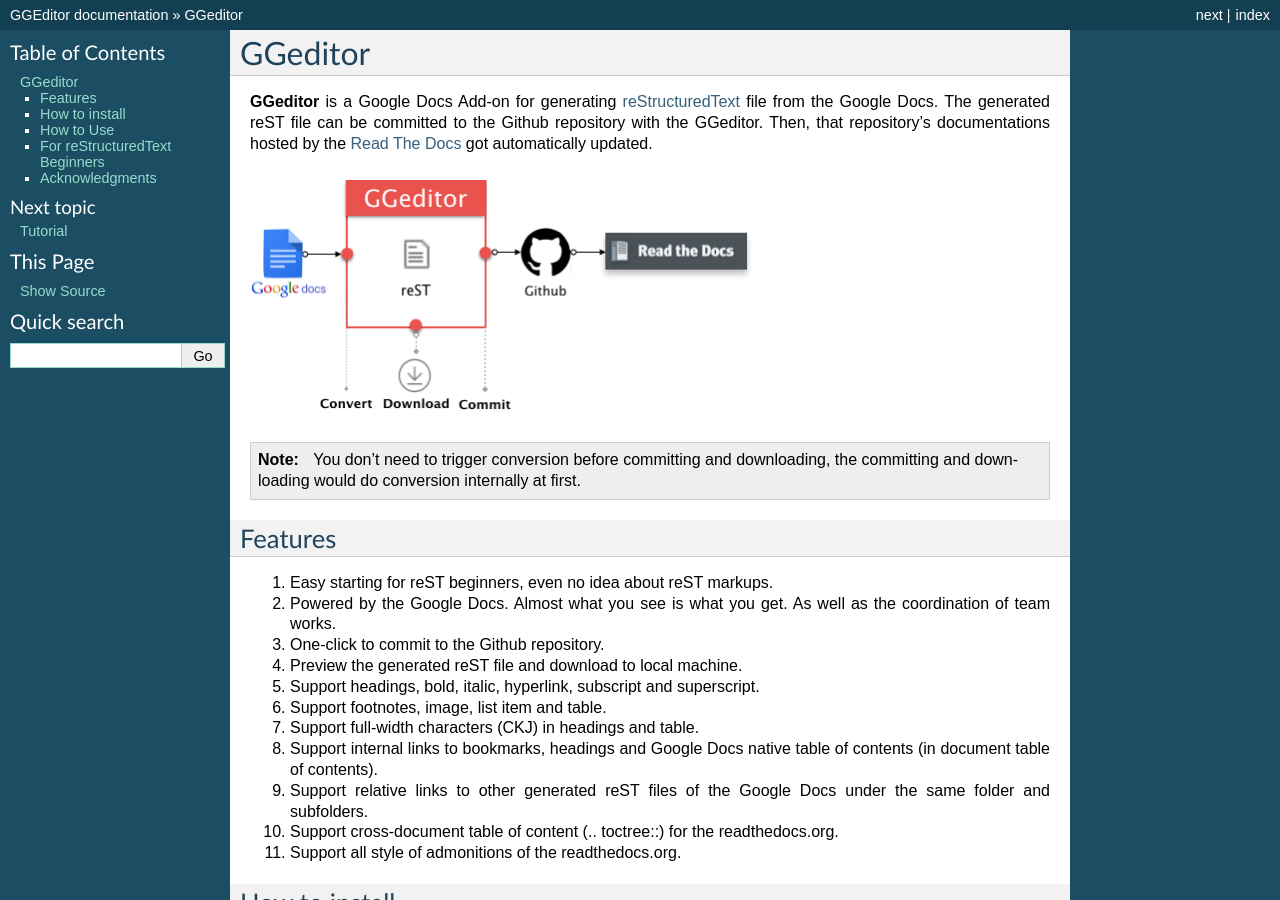
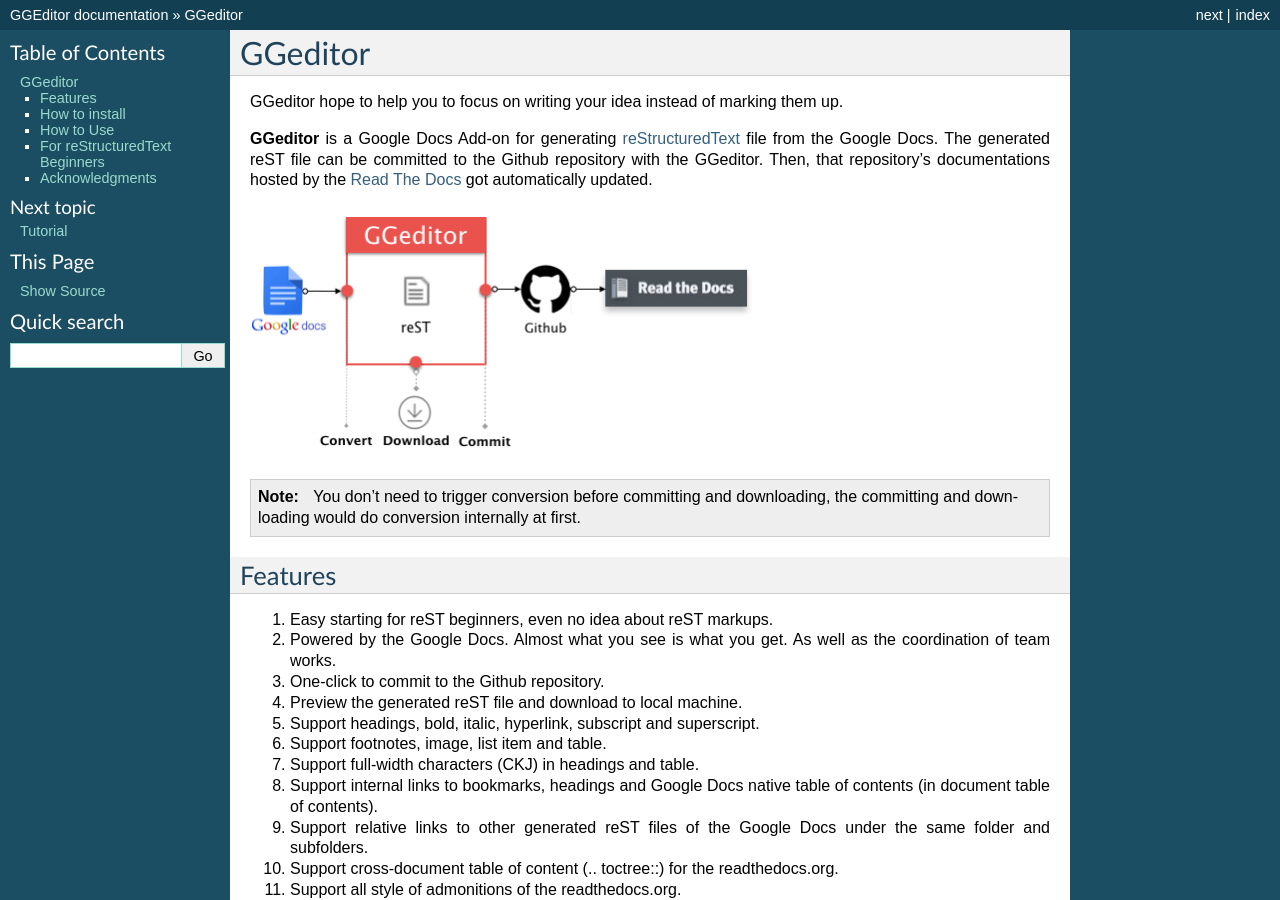
Before and after one commit to iapyeh/GGeditor, a Sphinx documentation site: the page built from docs/index.rst, in a window 1280 px wide and 900 px high. Built offline with Sphinx 7.4.7, drawn with Linux system fonts in a browser that asks for light colours.

Commit message:
Google Docs reST Editor@2016-11-29 18:33:21

```diff
--- a/docs/index.rst
+++ b/docs/index.rst
@@ -14,6 +14,8 @@
     Examples
     how2Readthedocs
     Limitations
+
+GGeditor hope to help you to focus on writing your idea instead of marking them up.
 
 \ |STYLE0|\  is a Google Docs Add-on for generating \ |LINK1|\  file from the Google Docs. The generated reST file can be committed to the Github repository with the GGeditor. Then, that repository’s documentations hosted by the \ |LINK2|\  got automatically updated.
 
```
